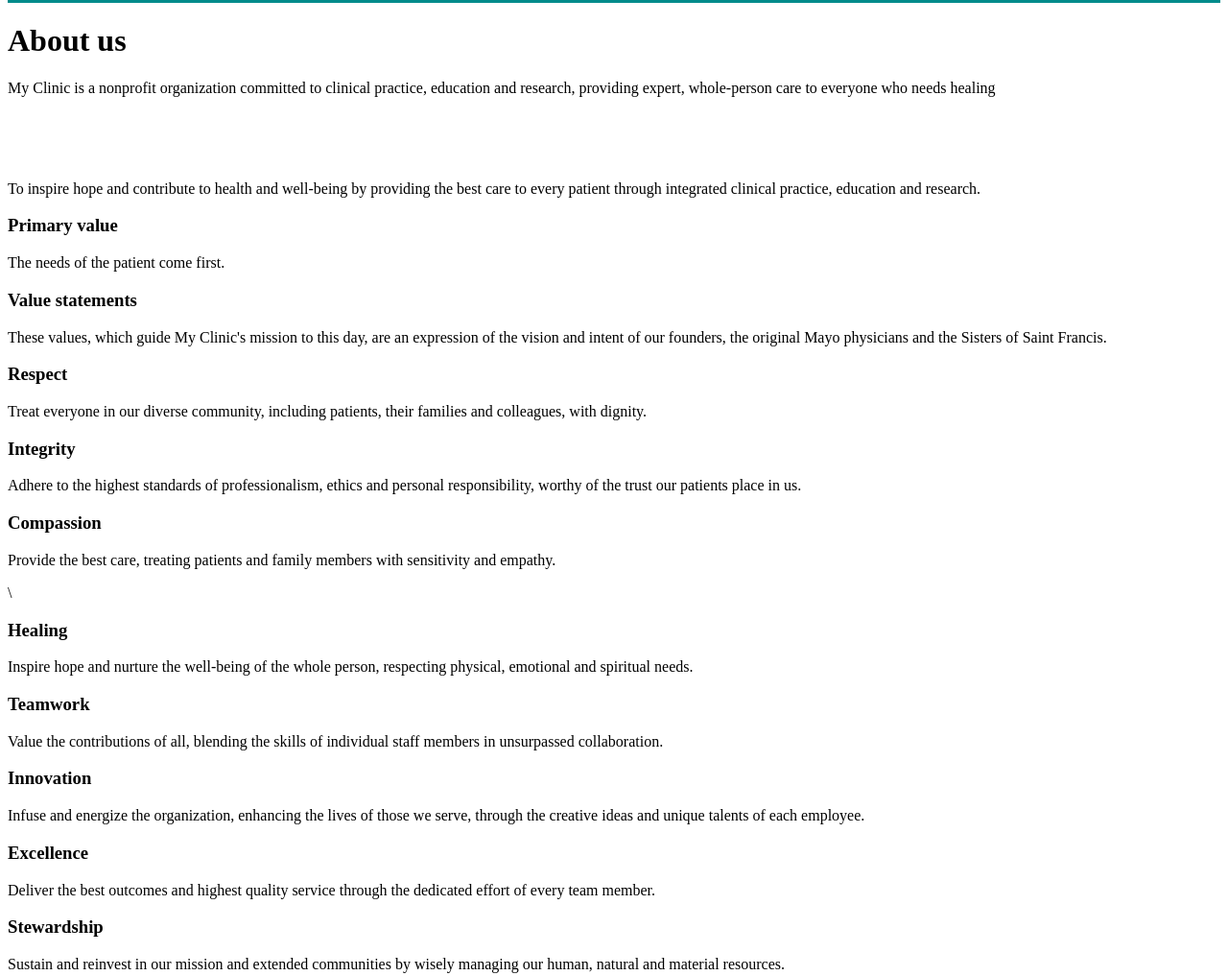
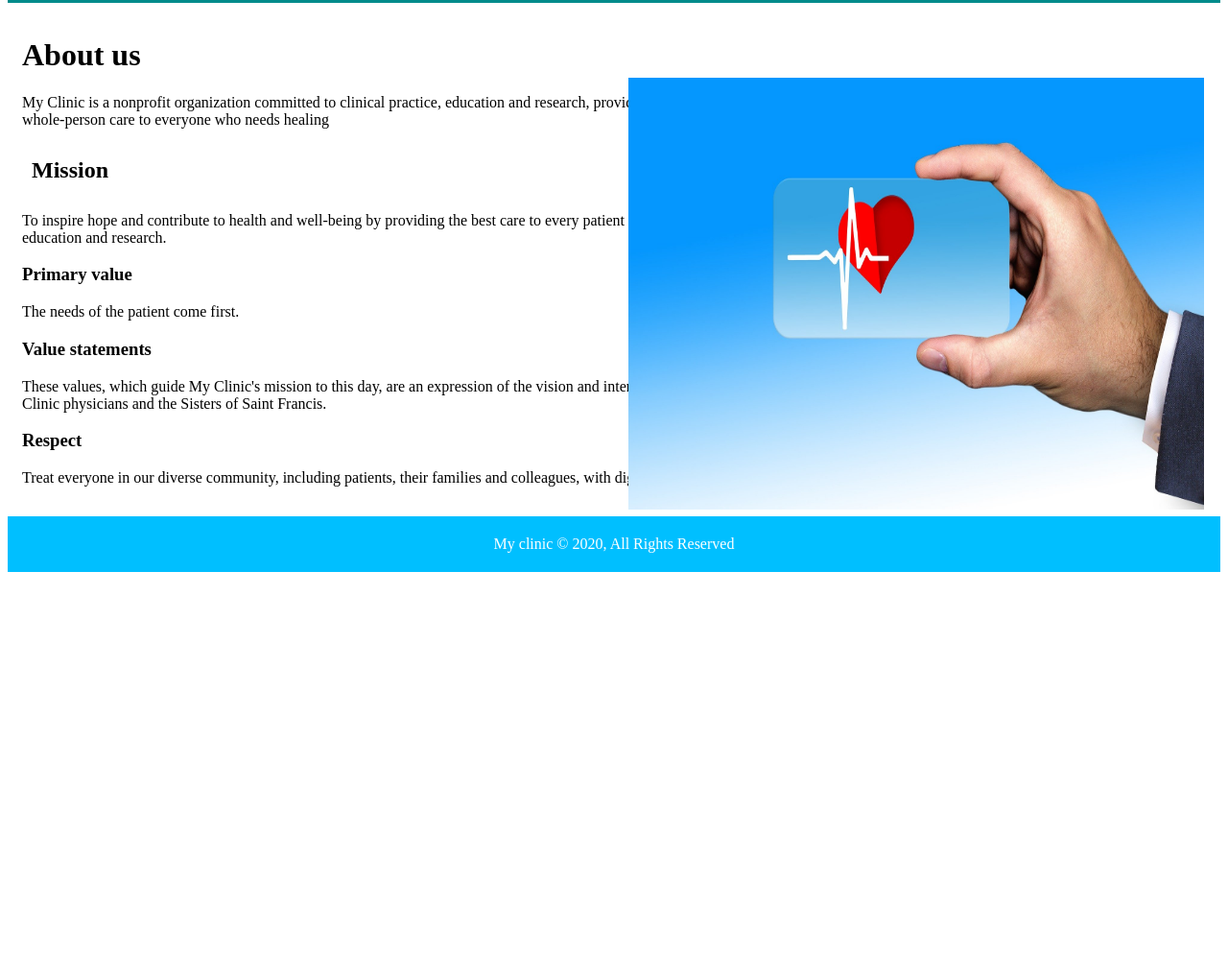
Before and after one commit to programmetrice/my-clinic, a plain HTML site: page about.html in a window 1280 px wide. Shown: the part 209-1226 px from the top of the page at 96% size. After the commit the page ends 805 px from the top, so only its background shows below. Drawn offline with Linux system fonts and the light colour scheme.

Commit message:
adding new changes

```diff
--- a/about.html
+++ b/about.html
@@ -31,50 +31,40 @@
     </div>
 
 
-
+    <div class="info-container">
         <h1>About us</h1>
         <p>
-            My Clinic is a nonprofit organization committed to clinical practice, education and research, providing expert, whole-person care to everyone who needs healing
+            My Clinic is a nonprofit organization committed to clinical practice, education and research, providing expert, <br> whole-person care to everyone who needs healing
 
         </p>
 <!--<img src="aboutus.jpg" alt="about us" height="400" width="800">   -->
 
+    <div class="image">
+
+        <img src="./images/heart_pulse.jpg" alt="heart pulse">
+    </div>
+        <div class="info">
         <h2>Mission</h2>
-To inspire hope and contribute to health and well-being by providing the best care to every patient through integrated clinical practice, education and research.
+<p> To inspire hope and contribute to health and well-being by providing the best care to every patient through integrated clinical practice, <br> education and research. </p>
 
 <h3>Primary value</h3>
 <p>The needs of the patient come first.</p>
 
 <h3>Value statements</h3>
-<p>These values, which guide My Clinic's mission to this day, are an expression of the vision and intent of our founders, the original Mayo physicians and the Sisters of Saint Francis.
+<p>These values, which guide My Clinic's mission to this day, are an expression of the vision and intent of our founders, the original My <br> Clinic physicians and the Sisters of Saint Francis.
 </p>
+
+
 
 <h3>Respect</h3>
 <p>Treat everyone in our diverse community, including patients, their families and colleagues, with dignity.
 </p>
-<h3>Integrity</h3>
-<p>Adhere to the highest standards of professionalism, ethics and personal responsibility, worthy of the trust our patients place in us.
-</p>
-<h3>Compassion</h3>
-<p>Provide the best care, treating patients and family members with sensitivity and empathy.
-</p>
-\<h3>Healing</h3>
-<p>Inspire hope and nurture the well-being of the whole person, respecting physical, emotional and spiritual needs.
-</p>
 
-<h3>Teamwork</h3>
-<p>Value the contributions of all, blending the skills of individual staff members in unsurpassed collaboration.
-</p>
+</div>
+</div>
 
-<h3>Innovation</h3>
-<p>Infuse and energize the organization, enhancing the lives of those we serve, through the creative ideas and unique talents of each employee.
-</p>
-<h3>Excellence</h3>
-<p>Deliver the best outcomes and highest quality service through the dedicated effort of every team member.
-</p>
-<h3>Stewardship</h3>
-<p>Sustain and reinvest in our mission and extended communities by wisely managing our human, natural and material resources.
-</p>
+
 <footer>   My clinic &copy; 2020, All Rights Reserved </footer>
+
 </body>
 </html>
--- a/style.css
+++ b/style.css
@@ -3,6 +3,7 @@ body {
     background-image: linear-gradient(#6495ED,#008B8B);
     background-size: cover;
     background-repeat:no-repeat;
+    min-width: 100vh;
 }
 
 
@@ -320,6 +321,23 @@ padding: 20px;
     bottom: -350px;
 }
 
+
+    .info-container .image img {
+        height: 450px;
+        width: 600px;
+        float: right;
+        position: absolute;
+        bottom: 60px;
+        right: 25px;
+    }
+    .info-container {
+        padding: 15px;
+    }
+
+    .info h2 {
+        color: black;
+    }
+
 /* footer*/
 
 footer {
```
Also changed, not shown: images/heart_pulse.jpg (added).
